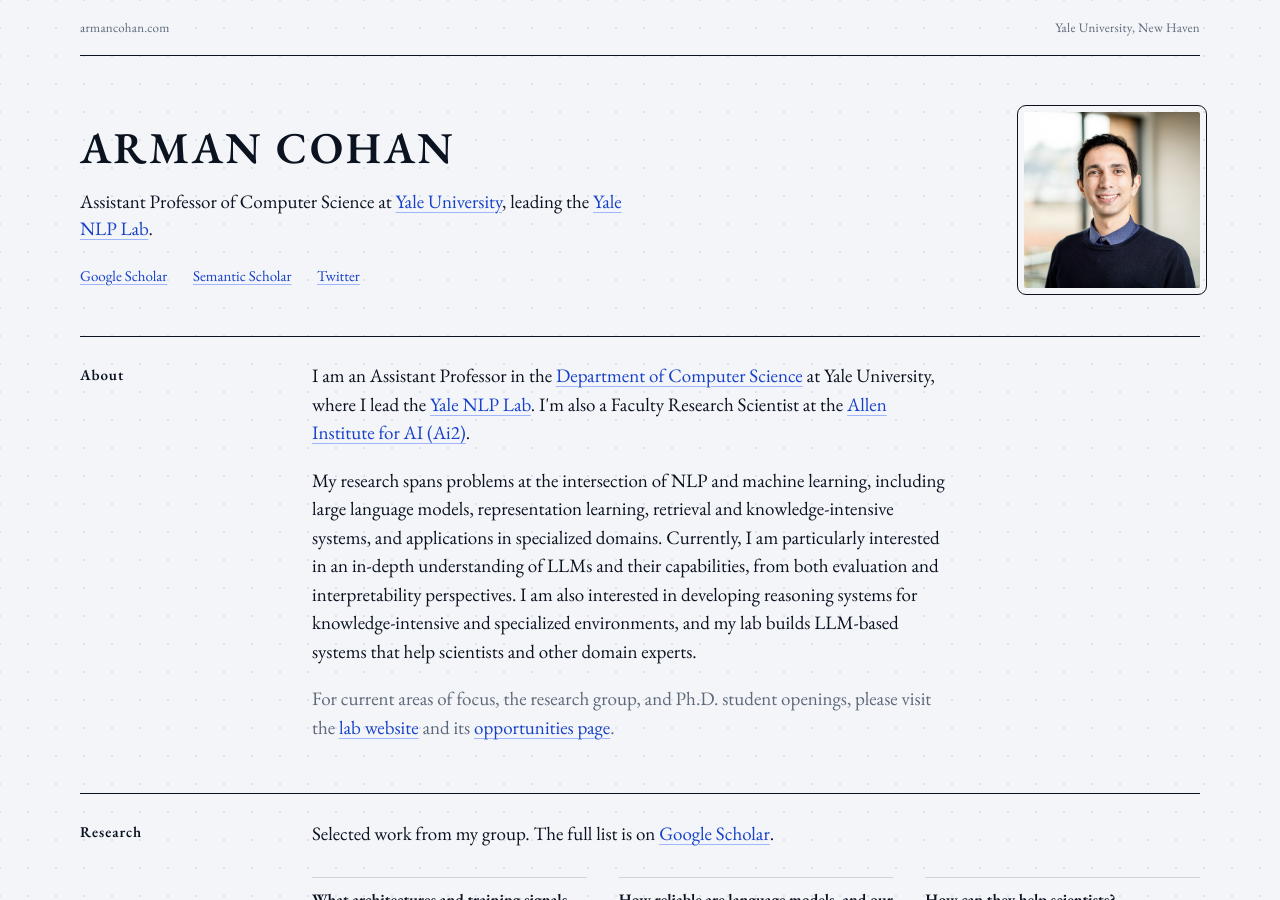
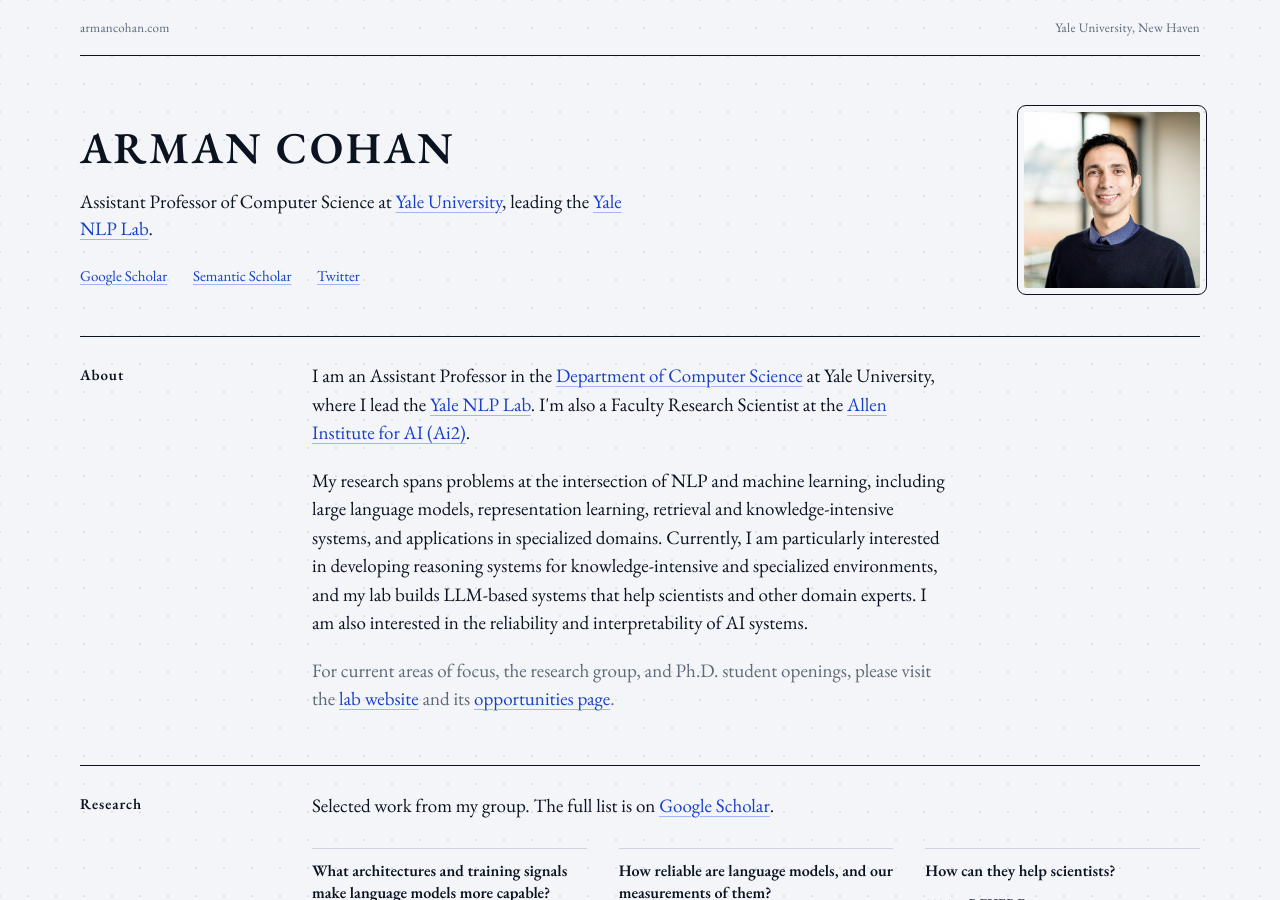
Before and after one commit to armancohan/acohan.github.io, a Jekyll site: the page built from index.html, in a window 1280 px wide and 900 px high. Built offline with Jekyll 4.4.1, drawn with Linux system fonts in a browser that asks for light colours.

Commit message:
Update the research interests paragraph
Co-Authored-By: Claude Fable 5.1 <noreply@anthropic.com>

```diff
--- a/index.html
+++ b/index.html
@@ -85,10 +85,10 @@
         <p>
           My research spans problems at the intersection of NLP and machine learning, including large language
           models, representation learning, retrieval and knowledge-intensive systems, and applications in
-          specialized domains. Currently, I am particularly interested in an in-depth understanding of LLMs and their
-          capabilities, from both evaluation and interpretability perspectives. I am also interested in developing
-          reasoning systems for knowledge-intensive and specialized environments, and my lab builds LLM-based
-          systems that help scientists and other domain experts.
+          specialized domains. Currently, I am particularly interested in developing reasoning systems for
+          knowledge-intensive and specialized environments, and my lab builds LLM-based systems that help
+          scientists and other domain experts. I am also interested in the reliability and interpretability of AI
+          systems.
         </p>
         <p class="note">
           For current areas of focus, the research group, and Ph.D. student openings, please visit the
```
